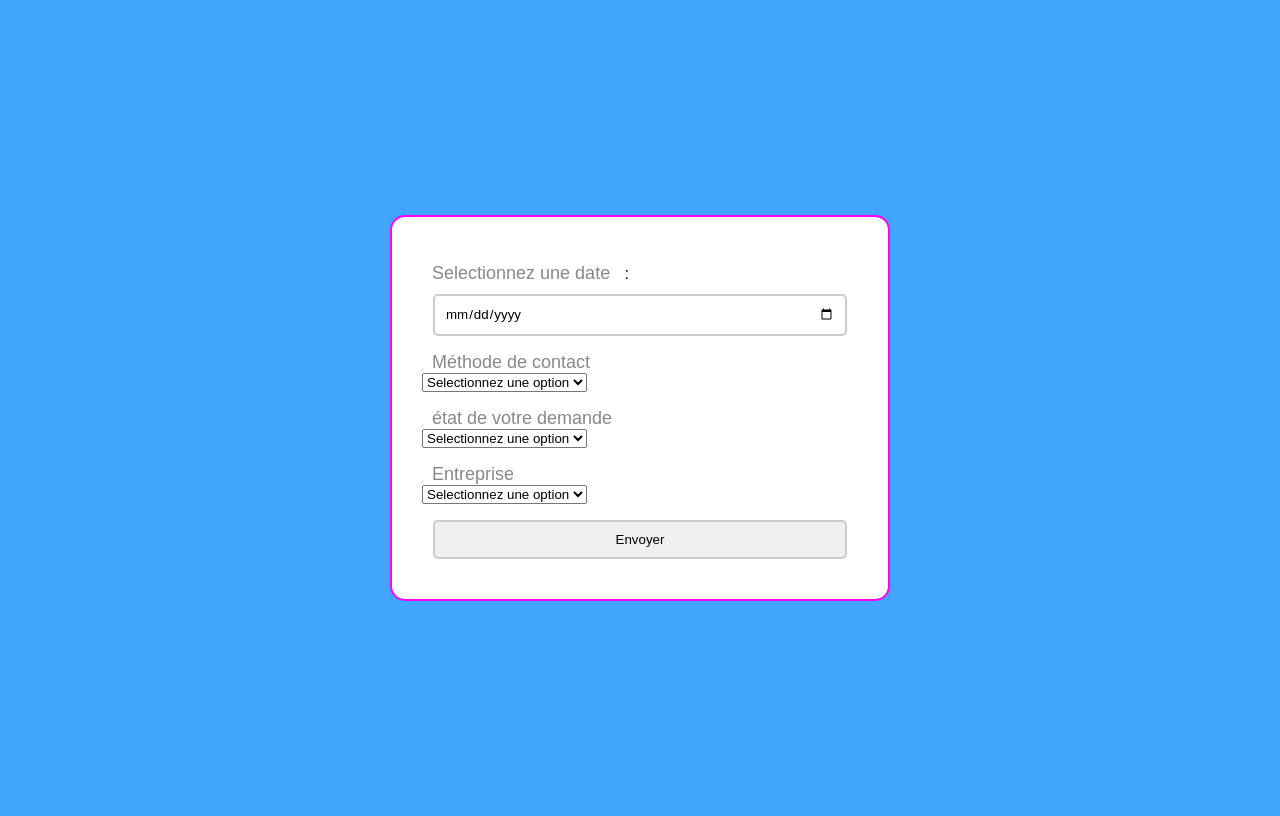
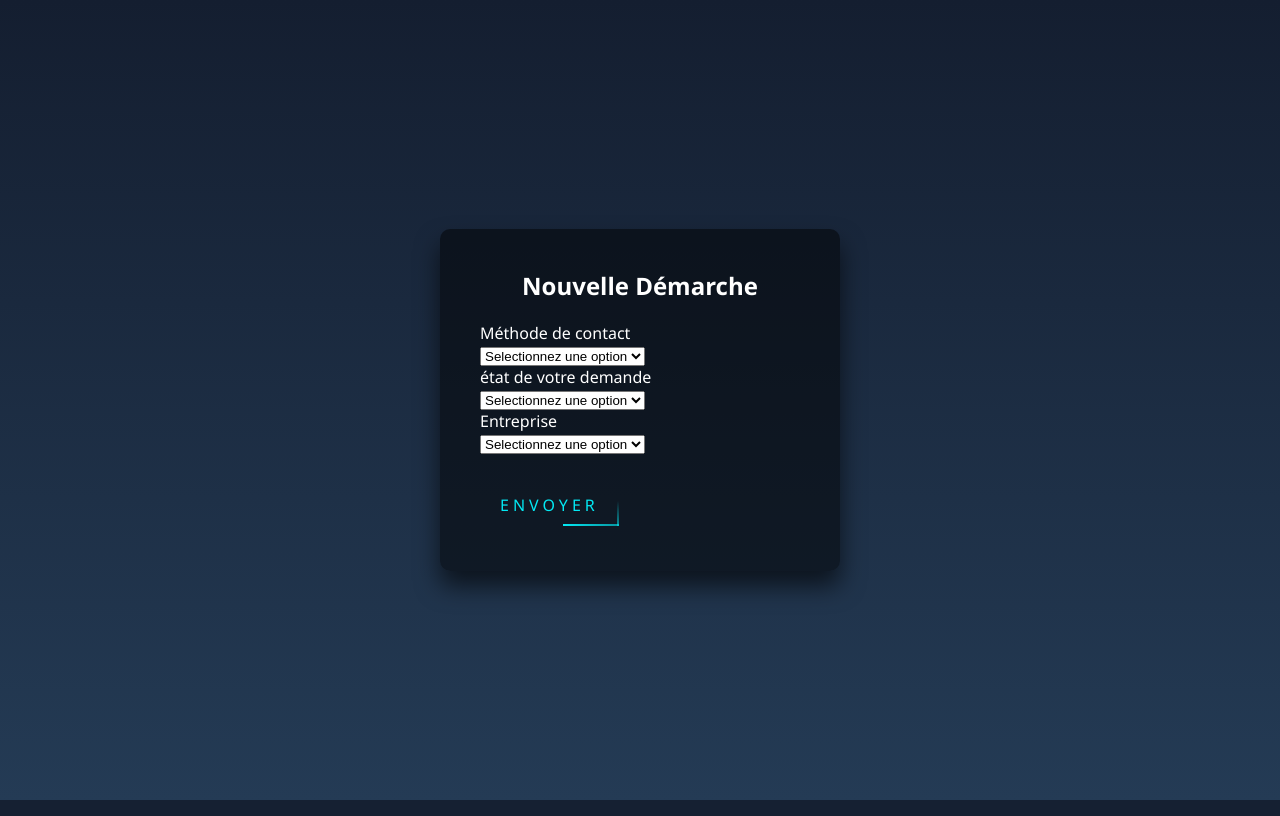
Before and after one commit to ZephyrRaine/bdd-cv, a PHP site: page /nouvelle_demarche.php in a window 1280 px wide. Run offline with PHP 8.4, Linux system fonts and the light colour scheme.

Commit message:
CSS pour le formulaire

```diff
--- /dev/null
+++ b/neige.css
@@ -0,0 +1,168 @@
+html {
+  height: 100%;
+}
+body {
+  margin:0;
+  padding:0;
+  font-family :'Segoe UI', Tahoma, Geneva, Verdana, sans-serif;
+  background: linear-gradient(#141e30, #243b55);
+}
+
+.login-box {
+  position: absolute;
+  top: 50%;
+  left: 50%;
+  width: 400px;
+  padding: 40px;
+  transform: translate(-50%, -50%);
+  background: rgba(0,0,0,.5);
+  box-sizing: border-box;
+  box-shadow: 0 15px 25px rgba(0,0,0,.6);
+  border-radius: 10px;
+}
+
+.login-box h2 {
+  margin: 0 0 20px;
+  padding: 0;
+  color: #fff;
+  text-align: center;
+}
+
+.login-box .user-box {
+  position: relative;
+
+}
+
+.login-box .user-box input {
+  width: 100%;
+  padding: 10px 0;
+  font-size: 16px;
+  color: #fff;
+  margin-bottom: 30px;
+  border: none;
+  border-bottom: 1px solid #fff;
+  outline: none;
+  background: transparent;
+}
+.login-box .user-box label {
+  position: absolute;
+  top:0;
+  left: 0;
+  padding: 0px 0;
+  font-size: 16px;
+  color: #fff;
+  pointer-events: none;
+  transition: .5s;
+}
+
+.login-box .user-box input:focus ~ label,
+.login-box .user-box input:valid ~ label {
+  top: -20px;
+  left: 0;
+  color: #03e9f4;
+  font-size: 12px;
+}
+
+.login-box form a {
+  position: relative;
+  display: inline-block;
+  padding: 10px 20px;
+  color: #03e9f4;
+  font-size: 16px;
+  text-decoration: none;
+  text-transform: uppercase;
+  overflow: hidden;
+  transition: .5s;
+  margin-top: 30px;
+  letter-spacing: 4px
+}
+
+.login-box a:hover {
+  background: #03e9f4;
+  color: #fff;
+  border-radius: 5px;
+  box-shadow: 0 0 5px #03e9f4,
+              0 0 25px #03e9f4,
+              0 0 50px #03e9f4,
+              0 0 100px #03e9f4;
+}
+
+.login-box a span {
+  position: absolute;
+  display: block;
+}
+
+.login-box a span:nth-child(1) {
+  top: 0;
+  left: -100%;
+  width: 100%;
+  height: 2px;
+  background: linear-gradient(90deg, transparent, #03e9f4);
+  animation: btn-anim1 1s linear infinite;
+}
+
+@keyframes btn-anim1 {
+  0% {
+    left: -100%;
+  }
+  50%,100% {
+    left: 100%;
+  }
+}
+
+.login-box a span:nth-child(2) {
+  top: -100%;
+  right: 0;
+  width: 2px;
+  height: 100%;
+  background: linear-gradient(180deg, transparent, #03e9f4);
+  animation: btn-anim2 1s linear infinite;
+  animation-delay: .25s
+}
+
+@keyframes btn-anim2 {
+  0% {
+    top: -100%;
+  }
+  50%,100% {
+    top: 100%;
+  }
+}
+
+.login-box a span:nth-child(3) {
+  bottom: 0;
+  right: -100%;
+  width: 100%;
+  height: 2px;
+  background: linear-gradient(270deg, transparent, #03e9f4);
+  animation: btn-anim3 1s linear infinite;
+  animation-delay: .5s
+}
+
+@keyframes btn-anim3 {
+  0% {
+    right: -100%;
+  }
+  50%,100% {
+    right: 100%;
+  }
+}
+
+.login-box a span:nth-child(4) {
+  bottom: -100%;
+  left: 0;
+  width: 2px;
+  height: 100%;
+  background: linear-gradient(360deg, transparent, #03e9f4);
+  animation: btn-anim4 1s linear infinite;
+  animation-delay: .75s
+}
+
+@keyframes btn-anim4 {
+  0% {
+    bottom: -100%;
+  }
+  50%,100% {
+    bottom: 100%;
+  }
+}
--- a/nouvelle_demarche.php
+++ b/nouvelle_demarche.php
@@ -4,19 +4,18 @@
 <head> <!-- tête de la page-->
 	<meta charset="utf-8">
 	<meta name="viewport" content="width=device-width, initial-scale=1">
-	<title>Nouvelle démarche</title>
-	<link rel="stylesheet" type="text/css" href="style.css"> <!--link avec le css-->
+	<title>Nouvelle démarche DEUX</title>
+	<link rel="stylesheet" type="text/css" href="neige.css"> <!--link avec le css-->
 
 </head>
 
 <body>
 
-
-    <form method="post" action=from_demarche.php>
-        <p> <label>Selectionnez une date</label> : <input type="date" name="date"/> </p>
-
-        <p>
-            <label for="contact">Méthode de contact</label><br />
+<div class="login-box">
+  <h2>Nouvelle Démarche</h2>
+  <form method="post" action=from_demarche.php>
+    <div class="user-box">
+    <label for="contact">Méthode de contact</label><br />
             <select name="contact" id="contact">
                 <option value="">Selectionnez une option</option>
                 <option value="mail">Mail</option>
@@ -24,10 +23,9 @@
                 <option value="surplace">sur place</option>
 
             </select>
-        </p>
-
-        <p>
-            <label for="etat">état de votre demande</label><br />
+    </div>
+    <div class="user-box">
+    <label for="etat">état de votre demande</label><br />
             <select name="etat" id="etat">
                 <option value="">Selectionnez une option</option>
                 <option value="cv_send">CV envoyé</option>
@@ -35,10 +33,9 @@
                 <option value="ok">Entretien</option>
 
             </select>
-        </p>
-
-        <p>
-            <label for="enterprise">Entreprise</label><br />
+    </div>
+    <div class="user-box">
+    <label for="enterprise">Entreprise</label><br />
             <select name="enterprise" id="enterprise">
                 <option value="">Selectionnez une option</option>
                 <option value="1">Entreprise A</option>
@@ -46,14 +43,16 @@
                 <option value="3">Entreprise C</option>
 
             </select>
-        </p>
-
-        <input type="submit" value="Envoyer" />
-
-
-    </form>
-
+    </div>
+    <a href="from_demarche.php">
+      <span></span>
+      <span></span>
+      <span></span>
+      <span></span>
+      Envoyer
+    </a>
+  </form>
+</div>
 
 </body>
-
 </html>
```
